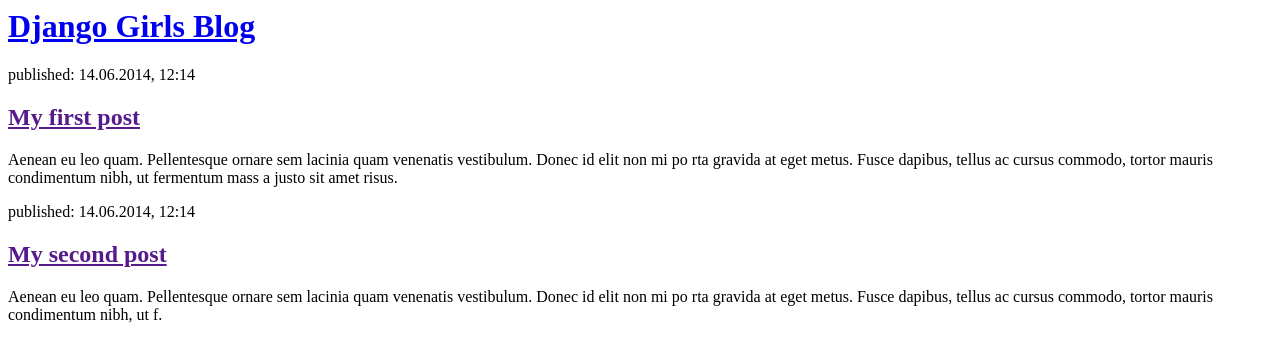
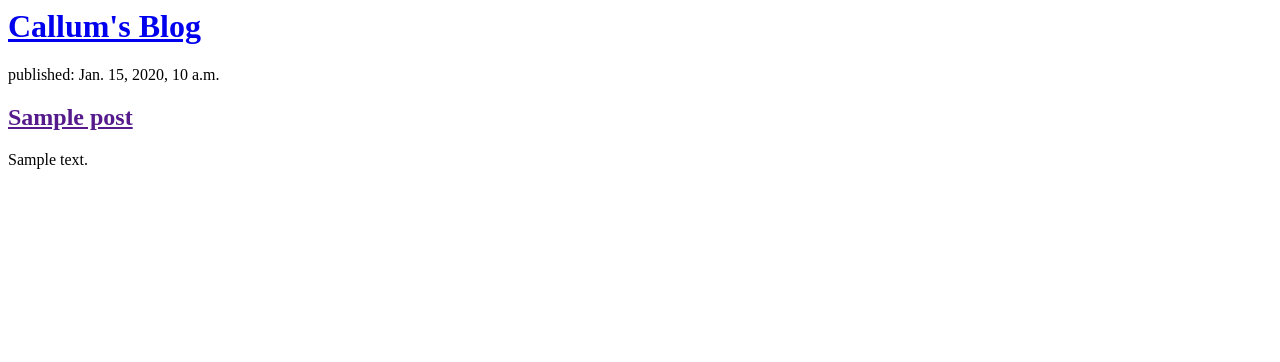
Before and after one commit to CallumAugust/my-first-blog, a Django app: page / in a window 1280 px wide. Shown: the top 362 px of the page. Run offline with Django 3.2, Linux system fonts and the light colour scheme; tables that the repository leaves empty hold one stand-in row (values such as "Sample post").

Commit message:
Modified Templates to display posts form database

```diff
--- a/mysite/blog/templates/blog/post_list.html
+++ b/mysite/blog/templates/blog/post_list.html
@@ -1,23 +1,19 @@
 <html>
 	<head>
-		<title>Django Girls blog</title>
+		<title>Callum's blog</title>
 	</head>
 	<body>
 		<div>
-			<h1><a href="/">Django Girls Blog</a></h1>
+			<h1><a href="/">Callum's Blog</a></h1>
 		</div>
 		<div>
-			<p>published: 14.06.2014, 12:14</p>
-			<h2><a href="">My first post</a></h2>
-			<p>Aenean eu leo quam. Pellentesque ornare sem lacinia quam venenatis vestibulum. Donec id elit non mi po
-rta gravida at eget metus. Fusce dapibus, tellus ac cursus commodo, tortor mauris condimentum nibh, ut fermentum mass
-a justo sit amet risus.</p>
-</div>
-<div>
-<p>published: 14.06.2014, 12:14</p>
-<h2><a href="">My second post</a></h2>
-<p>Aenean eu leo quam. Pellentesque ornare sem lacinia quam venenatis vestibulum. Donec id elit non mi po
-rta gravida at eget metus. Fusce dapibus, tellus ac cursus commodo, tortor mauris condimentum nibh, ut f.</p>
-</div>
-</body>
+			{% for post in posts %}
+				<div>
+					<p>published: {{ post.published_date }}</p>
+					<h2><a href="">{{ post.title }}</a></h2>
+					<p>{{ post.text|linebreaksbr }}</p>
+				<div>
+			{% endfor %}
+		</div>
+	</body>
 </html>
--- a/mysite/blog/views.py
+++ b/mysite/blog/views.py
@@ -1,4 +1,8 @@
 from django.shortcuts import render
+from django.utils import timezone
+from .models import Post
+
 
 def post_list(request):
-	return render(request, 'blog/post_list.html', {})
+	posts = Post.objects.all().order_by('published_date')
+	return render(request, 'blog/post_list.html', {'posts': posts})
```
